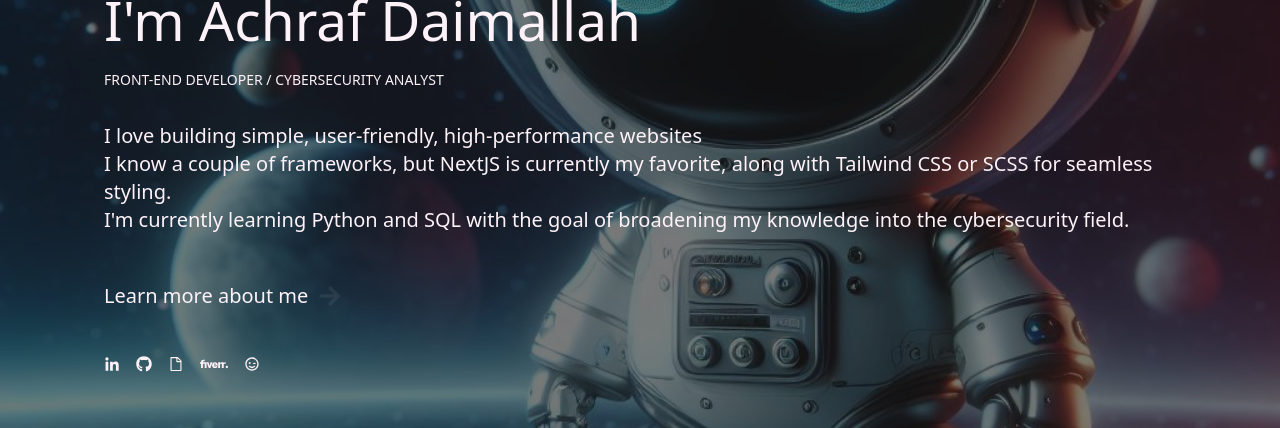
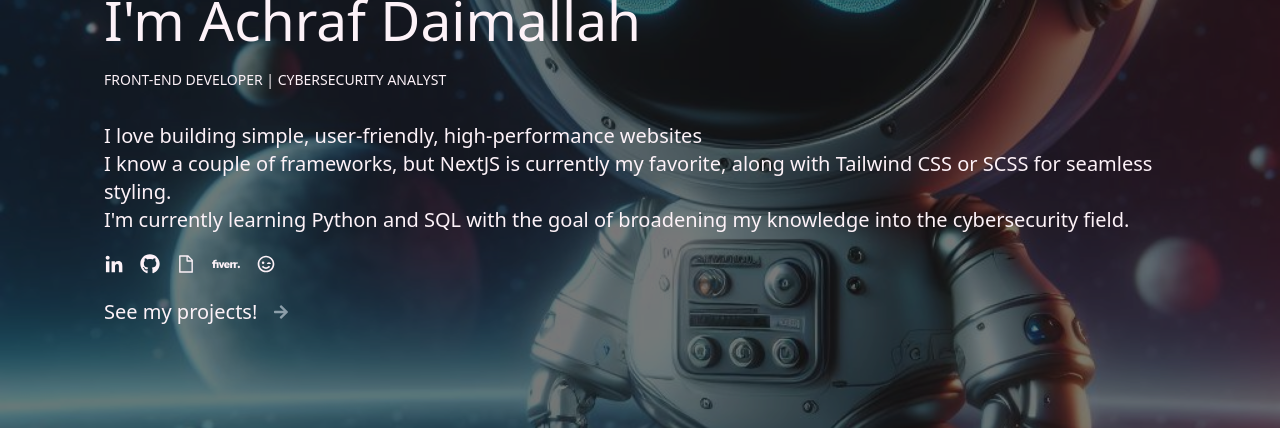
Before and after one commit to Achraf333-m/portfolio, a Next.js app: page / in a window 1280 px wide. Shown: the part 261-689 px from the top of the page. Built offline with nearby package versions, Linux system fonts and the light colour scheme.

Commit message:
slight change in the homepage

```diff
--- a/pages/index.jsx
+++ b/pages/index.jsx
@@ -41,31 +41,22 @@ export default function Home() {
             data-aos="fade-up"
             data-aos-delay="500"
           >
-            FRONT-END DEVELOPER / CYBERSECURITY ANALYST
+            FRONT-END DEVELOPER | CYBERSECURITY ANALYST
           </h4>
           <p
-            className="pb-2 text-xl font-extralight text-pink-50"
+            className="pb-4 text-xl font-extralight text-pink-50"
             data-aos="fade-up"
             data-aos-delay="600"
           >
             I love building simple, user-friendly, high-performance websites{" "}
-            <br />I know a couple of frameworks, but NextJS is currently my favorite, along with Tailwind CSS or SCSS for seamless styling.{" "}
+            <br />I know a couple of frameworks, but NextJS is currently my
+            favorite, along with Tailwind CSS or SCSS for seamless styling.{" "}
             <br />
             I'm currently learning Python and SQL with the goal of broadening my
             knowledge into the cybersecurity field.
           </p>
-          <Link
-            data-aos="fade-up"
-            data-aos-delay="700"
-            href="/about"
-            className="flex space-x-4 max-w-xs items-center my-10"
-          >
-            <h3 className="hover:scale-[102%] transition-all duration-300 text-xl text-pink-50 font-extralight">
-              Learn more about me
-            </h3>
-            <FaArrowRight className="animate-ping text-xs" />
-          </Link>
-          <div className="flex items-center space-x-4 text-pink-50">
+
+          <div className="flex items-center text-xl space-x-4 text-pink-50">
             <a
               data-aos="fade-up"
               data-aos-delay="800"
@@ -107,6 +98,17 @@ export default function Home() {
               <BiWinkSmile className="hover:scale-125 transition-all" />
             </a>
           </div>
+          <Link
+            data-aos="fade-up"
+            data-aos-delay="700"
+            href="/projects"
+            className="flex space-x-4 max-w-xs items-center my-5"
+          >
+            <h3 className="hover:scale-[102%] transition-all duration-300 text-xl text-pink-50 font-extralight">
+              See my projects!
+            </h3>
+            <FaArrowRight className="animate-pulse-fast text-md" />
+          </Link>
         </main>
       </div>
     </div>
--- a/tailwind.config.js
+++ b/tailwind.config.js
@@ -13,6 +13,9 @@ module.exports = {
         'gradient-conic':
           'conic-gradient(from 180deg at 50% 50%, var(--tw-gradient-stops))',
       },
+      animation: {
+        'pulse-fast': 'pulse 1s linear infinite',
+      }
     },
   },
   plugins: [
```
